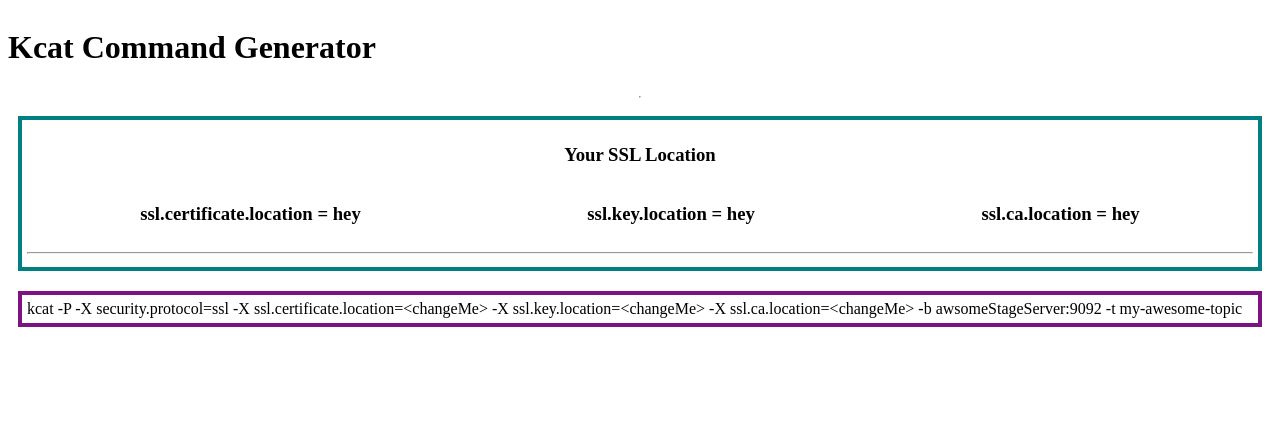
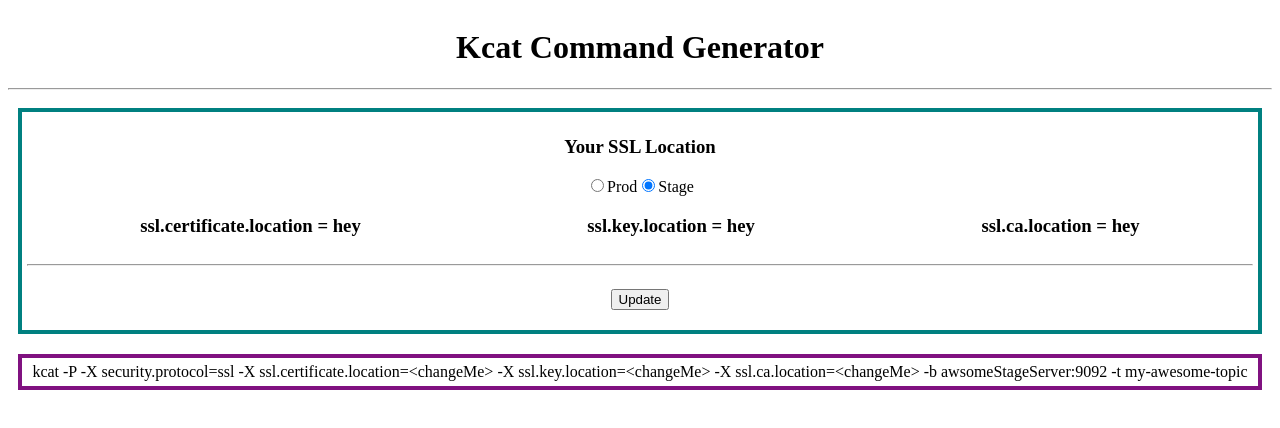
Before and after one commit to arerickson28/vue-kcat-commands, a Vue app in the folder kcat-commands/: page / in a window 1280 px wide. Shown: the top 428 px of the page. Built offline with nearby package versions, Linux system fonts and the light colour scheme.

Commit message:
minor changes

```diff
--- a/kcat-commands/src/App.vue
+++ b/kcat-commands/src/App.vue
@@ -5,25 +5,29 @@ import Topic from './components/Topic.vue'
 
 <template>
   <div class="main">
+    <div>
       <h1>Kcat Command Generator</h1>
       <hr></hr>
-      <div>
+    </div>
+
     <div class="TealBox">
       <h3>Your SSL Location</h3>
-        <!-- <div>
-                    <input value = "prod" name="env" type="radio" onInput={(e) => setSslEnvState(e.target.value)}/>
+      <div>
+        <input value="prod" name="env" type="radio" />
         <label>Prod</label>
-                    <input value = "stage" name="env" type="radio" defaultChecked onInput={(e) => setSslEnvState(e.target.value)} />
+        <input value="stage" name="env" type="radio" defaultChecked />
         <label>Stage</label>
-        </div> -->
-        <div class = "PartsDiv">
+      </div>
+      <div class="PartsDiv">
         <h3>ssl.certificate.location = hey</h3>
         <h3>ssl.key.location = hey</h3>
         <h3>ssl.ca.location = hey</h3>
       </div>
+
       <hr></hr>
+      <button style="margin:15px">Update</button>
     </div>
-        </div>
+
 
     <div>
       <Topic />
@@ -32,27 +36,22 @@ import Topic from './components/Topic.vue'
 </template>
 
 <style scoped>
-
 .main {
   display: flex;
   flex-direction: column;
   justify-content: center;
+  text-align: center;
 }
 
 .TealBox {
-  border: solid 4px rgb(0,128,128);
+  border: solid 4px rgb(0, 128, 128);
   padding: 5px;
   margin: 10px;
   text-align: center;
-  /* display: flex; */
-  /* flex-direction: column; */
-  /* justify-content: center; */
-  /* align-items: center; */
 }
 
 .PartsDiv {
   display: flex;
   justify-content: space-around;
 }
-
 </style>
```
Lines whose indentation alone changed are shown as unchanged.
